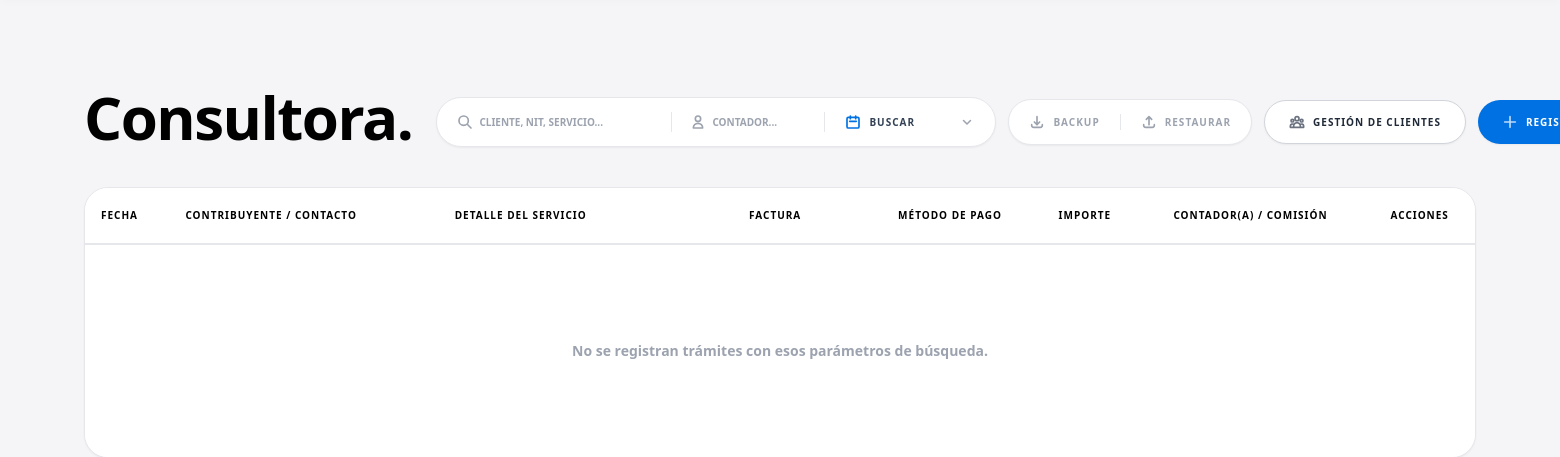
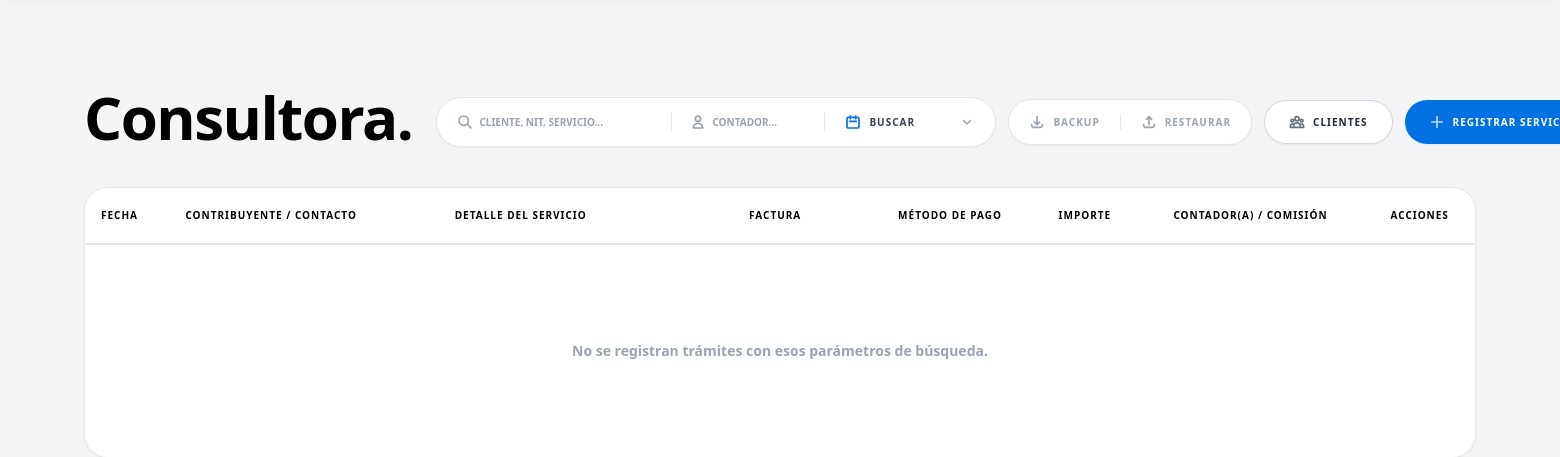
Before and after one commit to joseignaciolimasubieta/sistema-lima-django, a Django app: page /consultora/ in a window 1560 px wide; the page is wider, and only the part inside the window is pictured. Shown: the part 57-514 px from the top of that part. Run offline with Django 4.2, Linux system fonts and the light colour scheme; the visitor is signed in with stand-in values (Sample User, id 1); data that the repository does not hold is empty; some libraries are stand-ins or nearby versions.

Commit message:
Ajuste de actualización

```diff
--- a/academico/templates/consultora.html
+++ b/academico/templates/consultora.html
@@ -141,7 +141,7 @@
                 <!-- Botón: Gestión de Clientes -->
                 <a href="{% url 'crear_cliente' %}" class="h-11 px-6 inline-flex items-center justify-center gap-2 rounded-full bg-white hover:bg-gray-50 text-gray-800 border border-gray-300 text-[10px] font-black tracking-widest uppercase transition-all shadow-sm w-full sm:w-auto shrink-0">
                     <svg class="w-4 h-4 text-gray-500" fill="none" stroke="currentColor" viewBox="0 0 24 24"><path stroke-linecap="round" stroke-linejoin="round" stroke-width="2.5" d="M17 20h5v-2a3 3 0 00-5.356-1.857M17 20H7m10 0v-2c0-.656-.126-1.283-.356-1.857M7 20H2v-2a3 3 0 015.356-1.857M7 20v-2c0-.656.126-1.283.356-1.857m0 0a5.002 5.002 0 019.288 0M15 7a3 3 0 11-6 0 3 3 0 016 0zm6 3a2 2 0 11-4 0 2 2 0 014 0zM7 10a2 2 0 11-4 0 2 2 0 014 0z"></path></svg>
-                    Gestión de Clientes
+                    Clientes
                 </a>
 
                 <!-- Botón: Registrar Servicio -->
```
